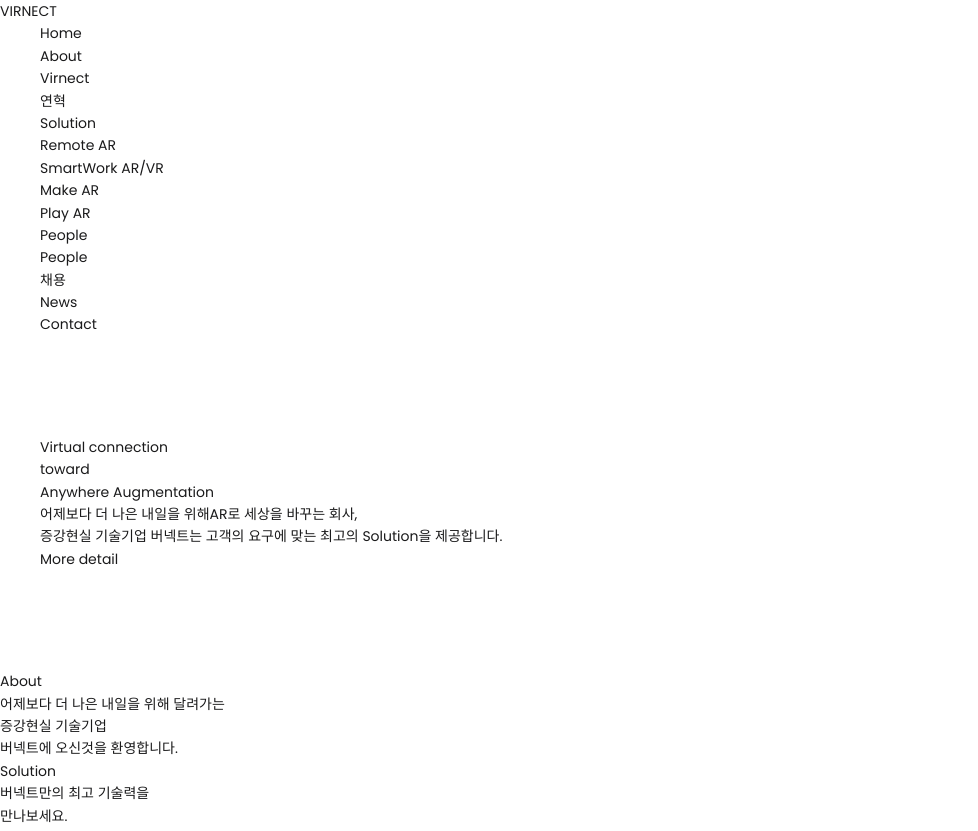
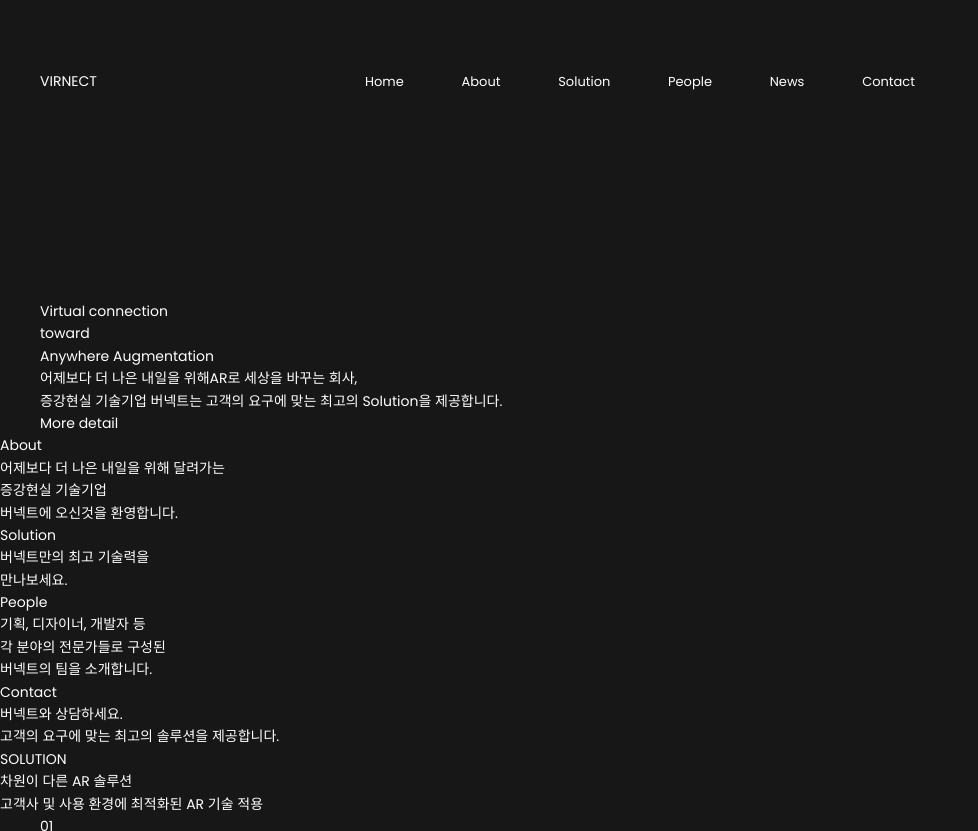
Before and after one commit to Murberrytree/virnect-sh, a plain HTML site: page index.html in a window 1280 px wide. Shown: the top 831 px of the page, without its empty margins (0-978 px from the left). Drawn offline with Linux system fonts and the light colour scheme.

Commit message:
frame css

```diff
--- a/assets/css/common.less
+++ b/assets/css/common.less
@@ -1,6 +1,6 @@
 @charset "utf-8";
 
-@import url('mixin.less');
+@import url("mixin.less");
 
 // mobile
 .mobile-show {
@@ -28,3 +28,9 @@
 	left: -9999px;
 	top: -9999px;
 }
+
+@import url("global/header.less");
+
+#main {
+	padding-top: 300px;
+}
--- /dev/null
+++ b/assets/css/global/footer.less
@@ -0,0 +1 @@
+@charset "utf-8";
--- /dev/null
+++ b/assets/css/global/header.less
@@ -0,0 +1,44 @@
+@charset "utf-8";
+
+/* + Header */
+
+#header {
+	position: fixed;
+	top: 0;
+	left: 0;
+	width: 100%;
+	height: 82px;
+	padding: 70px 0;
+	.areaFlex {
+		position: relative;
+	}
+}
+
+h1 {
+	position: absolute;
+	left: 0;
+	top: 0;
+	z-index: 10;
+}
+
+.gnb-wrap {
+	position: relative;
+}
+
+#gnb {
+	text-align: center;
+	ul {
+		font-size: 0;
+	}
+	li {
+		display: inline-block;
+		font-size: 13px;
+		ul {
+			display: none;
+		}
+	}
+	a {
+		padding: 0 27px;
+	}
+}
+/* - Header */
--- a/assets/css/mixin.less
+++ b/assets/css/mixin.less
@@ -16,7 +16,6 @@
 .areaFlex {
   width: 1200px;
   margin: auto;
-  padding-bottom: 100px;
   @media (max-width: @desktop) {
     width: 768px;
   }
@@ -25,7 +24,6 @@
   }
   @media (max-width: @mobile) {
     width: 100%;
-    padding: 0 24px;
     box-sizing: border-box;
   }
 }
--- a/assets/css/reset.less
+++ b/assets/css/reset.less
@@ -171,6 +171,28 @@
 	font-family: @poppins, @noto, sans-serif;
 }
 
+.dark {
+	background-color: #171717;
+	color: #fff;
+	a {
+		color: #fff;
+	}
+}
+.light {
+	background-color: #fff;
+	color: @baseColor
+}
+
+a {
+	text-decoration: none;
+	color: @baseColor;
+}
+
+a:hover {
+	text-decoration: none;
+	color: @point
+}
+
 ol,
 ul {
 	list-style: none;
@@ -187,16 +209,6 @@
 textarea {
 	display: inline-block;
 	vertical-align: middle;
-}
-
-a {
-	text-decoration: none;
-	color: @baseColor;
-}
-
-a:hover {
-	text-decoration: none;
-	color: @point
 }
 
 button, input[type=submit] {
--- a/index.html
+++ b/index.html
@@ -9,13 +9,14 @@
 	<link rel="stylesheet" href="assets/css/common.css">
 </head>
 
-<body>
+<body class="dark">
 	<header id="header">
+		<div class="areaFlex">
 			<h1><a href="#">VIRNECT</a></h1>
-		<nav class="nav">
+			<nav class="gnb-wrap">
 				<h2 class="h-heading">메뉴</h2>
-			<ul id="gnb" class="areaFlex">
-				<li><a href="#">Home</a></li>
+				<ul id="gnb">
+					<li class="mobile-show"><a href="#">Home</a></li>
 					<li>
 						<a href="#">About</a>
 						<ul>
@@ -43,6 +44,7 @@
 					<li><a href="#">Contact</a></li>
 				</ul>
 			</nav>
+		</div>
 	</header>
 
 	<main id="main">
```
Also changed, not shown: assets/css/common.css, assets/css/global/footer.css (added), assets/css/global/header.css (added), assets/css/mixin.css, assets/css/reset.css. Lines whose indentation alone changed are shown as unchanged.
